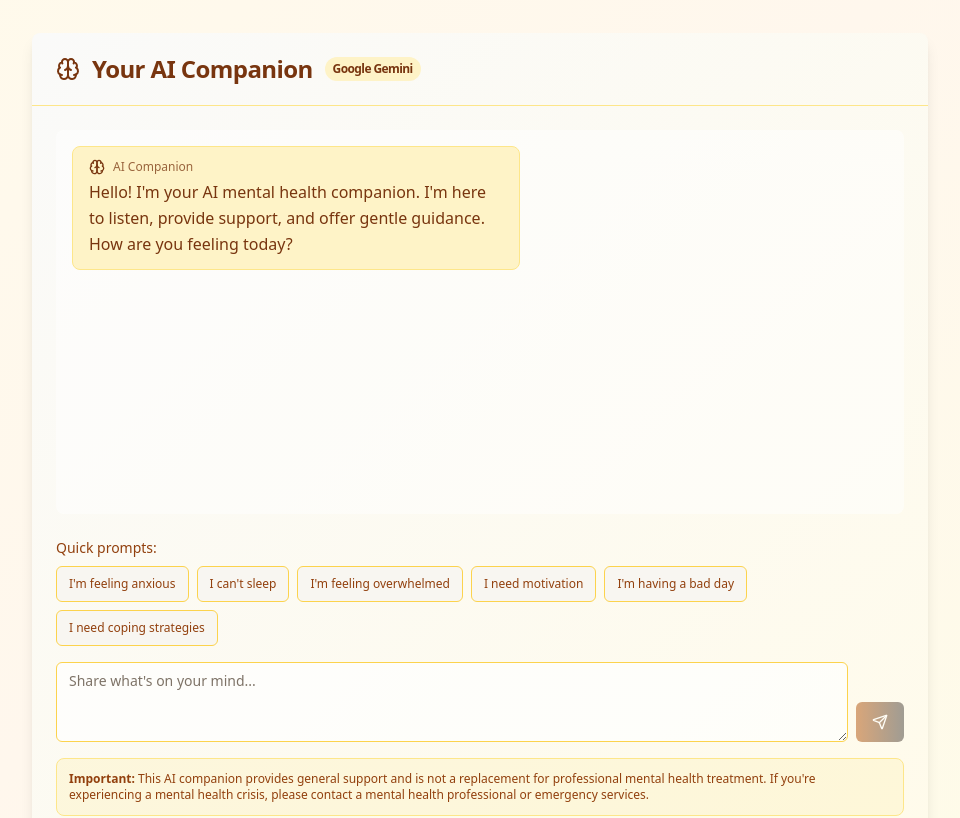
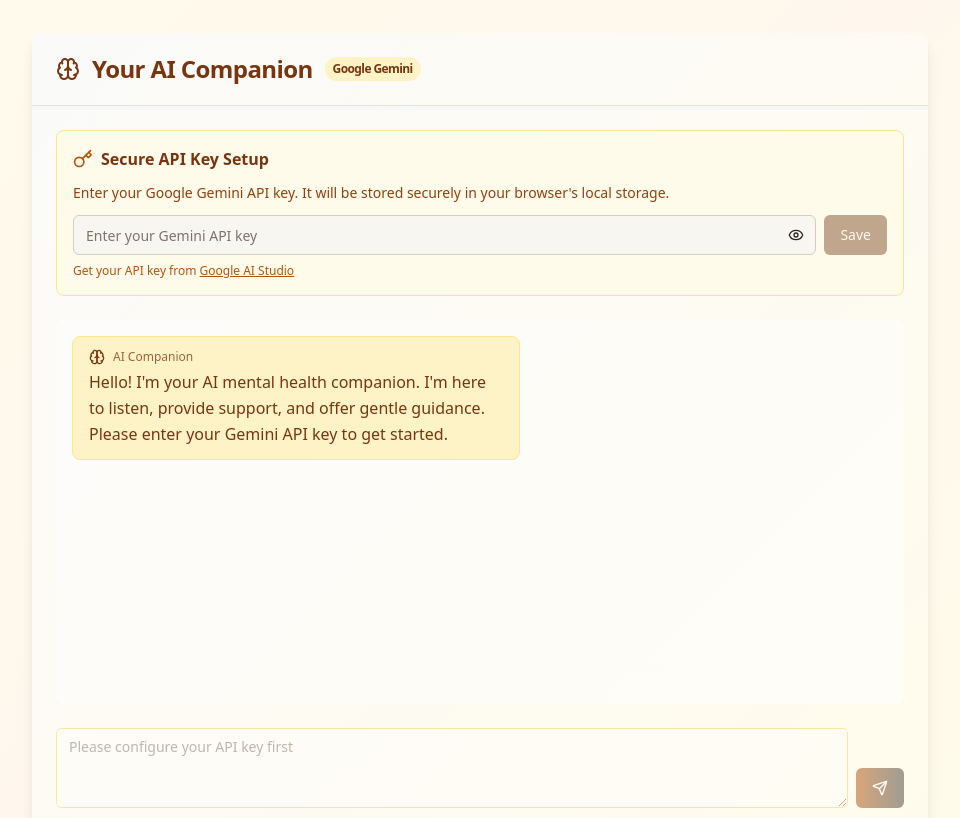
Before and after one commit to Prajusha2004/Kaleidoscope-app, a React (Vite) app: page / in a window 1280 px wide. Shown: the part 3140-3958 px from the top of the page, without its empty margins (160-1120 px from the left). Built offline with nearby package versions, Linux system fonts and the light colour scheme.

Commit message:
Enhance API security and privacy
- Implemented measures to secure the Gemini API key.
- Updated the API key for enhanced security.
- Ensured the application exclusively uses the Gemini API.

```diff
--- a/src/components/AIHelper.tsx
+++ b/src/components/AIHelper.tsx
@@ -1,8 +1,10 @@
-import React, { useState } from 'react';
+
+import React, { useState, useEffect } from 'react';
 import { Card, CardContent, CardHeader, CardTitle } from '@/components/ui/card';
 import { Button } from '@/components/ui/button';
 import { Textarea } from '@/components/ui/textarea';
-import { Brain, Send, MessageCircle } from 'lucide-react';
+import { Input } from '@/components/ui/input';
+import { Brain, Send, MessageCircle, Key, Eye, EyeOff } from 'lucide-react';
 
 interface Message {
   id: string;
@@ -15,16 +17,50 @@ const AIHelper = () => {
   const [messages, setMessages] = useState<Message[]>([
     {
       id: '1',
-      content: "Hello! I'm your AI mental health companion. I'm here to listen, provide support, and offer gentle guidance. How are you feeling today?",
+      content: "Hello! I'm your AI mental health companion. I'm here to listen, provide support, and offer gentle guidance. Please enter your Gemini API key to get started.",
       isAI: true,
       timestamp: new Date()
     }
   ]);
   const [inputMessage, setInputMessage] = useState('');
   const [isLoading, setIsLoading] = useState(false);
+  const [apiKey, setApiKey] = useState('');
+  const [showApiKey, setShowApiKey] = useState(false);
+  const [isApiKeySet, setIsApiKeySet] = useState(false);
 
+  // Load API key from localStorage on component mount
+  useEffect(() => {
+    const savedApiKey = localStorage.getItem('gemini_api_key');
+    if (savedApiKey) {
+      setApiKey(savedApiKey);
+      setIsApiKeySet(true);
+    }
+  }, []);
 
-  const GEMINI_API_KEY = 'AIzaSyCFlKJ0hXlLtkp5XybGKPypK_5MWfqiz7s';
+  const handleApiKeySave = () => {
+    if (apiKey.trim()) {
+      localStorage.setItem('gemini_api_key', apiKey.trim());
+      setIsApiKeySet(true);
+      setMessages(prev => [...prev, {
+        id: Date.now().toString(),
+        content: "Great! Your API key has been saved securely. How are you feeling today?",
+        isAI: true,
+        timestamp: new Date()
+      }]);
+    }
+  };
+
+  const handleApiKeyRemove = () => {
+    localStorage.removeItem('gemini_api_key');
+    setApiKey('');
+    setIsApiKeySet(false);
+    setMessages([{
+      id: '1',
+      content: "Your API key has been removed. Please enter a new Gemini API key to continue using the AI companion.",
+      isAI: true,
+      timestamp: new Date()
+    }]);
+  };
 
   const quickPrompts = [
     "I'm feeling anxious",
@@ -36,8 +72,12 @@ const AIHelper = () => {
   ];
 
   const generateGeminiResponse = async (userMessage: string): Promise<string> => {
+    if (!apiKey) {
+      return "Please enter your Gemini API key first to use the AI companion.";
+    }
+
     try {
-      const response = await fetch(`https://generativelanguage.googleapis.com/v1beta/models/gemini-1.5-flash:generateContent?key=${GEMINI_API_KEY}`, {
+      const response = await fetch(`https://generativelanguage.googleapis.com/v1beta/models/gemini-1.5-flash:generateContent?key=${apiKey}`, {
         method: 'POST',
         headers: {
           'Content-Type': 'application/json',
@@ -57,6 +97,13 @@ User message: ${userMessage}`
         }),
       });
 
+      if (!response.ok) {
+        if (response.status === 401) {
+          return "Invalid API key. Please check your Gemini API key and try again.";
+        }
+        throw new Error(`HTTP error! status: ${response.status}`);
+      }
+
       const data = await response.json();
 
       if (data.candidates && data.candidates[0]?.content?.parts?.[0]?.text) {
@@ -66,12 +113,12 @@ User message: ${userMessage}`
       }
     } catch (error) {
       console.error('Gemini API Error:', error);
-      return "I'm sorry, I'm having trouble responding right now. Please try again or contact a mental health professional if you need immediate support.";
+      return "I'm sorry, I'm having trouble responding right now. Please check your API key and try again, or contact a mental health professional if you need immediate support.";
     }
   };
 
   const handleSendMessage = async () => {
-    if (!inputMessage.trim()) return;
+    if (!inputMessage.trim() || !isApiKeySet) return;
 
     const userMessage: Message = {
       id: Date.now().toString(),
@@ -98,7 +145,7 @@ User message: ${userMessage}`
       console.error('Error generating AI response:', error);
       const errorResponse: Message = {
         id: (Date.now() + 1).toString(),
-        content: "I'm sorry, I'm having trouble responding right now. Please try again or contact a mental health professional if you need immediate support.",
+        content: "I'm sorry, I'm having trouble responding right now. Please check your API key and try again, or contact a mental health professional if you need immediate support.",
         isAI: true,
         timestamp: new Date()
       };
@@ -109,7 +156,9 @@ User message: ${userMessage}`
   };
 
   const handleQuickPrompt = (prompt: string) => {
+    if (isApiKeySet) {
       setInputMessage(prompt);
+    }
   };
 
   return (
@@ -120,7 +169,7 @@ User message: ${userMessage}`
             AI Mental Health Companion
           </h2>
           <p className="text-xl text-amber-800 max-w-2xl mx-auto">
-            Powered by AI - A supportive AI helper to listen, guide, and provide gentle mental health support
+            Powered by Google Gemini - A supportive AI helper to listen, guide, and provide gentle mental health support
           </p>
         </div>
 
@@ -133,9 +182,68 @@ User message: ${userMessage}`
                 <span className="text-xs bg-amber-100 px-2 py-1 rounded-full">
                   Google Gemini
                 </span>
+                {isApiKeySet && (
+                  <span className="text-xs bg-green-100 text-green-800 px-2 py-1 rounded-full">
+                    Secure
+                  </span>
+                )}
               </CardTitle>
             </CardHeader>
             <CardContent className="p-6">
+              {/* API Key Configuration */}
+              {!isApiKeySet ? (
+                <div className="mb-6 p-4 bg-amber-50 border border-amber-200 rounded-lg">
+                  <div className="flex items-center gap-2 mb-3">
+                    <Key className="w-5 h-5 text-amber-700" />
+                    <h3 className="font-semibold text-amber-900">Secure API Key Setup</h3>
+                  </div>
+                  <p className="text-sm text-amber-800 mb-3">
+                    Enter your Google Gemini API key. It will be stored securely in your browser's local storage.
+                  </p>
+                  <div className="flex gap-2">
+                    <div className="relative flex-1">
+                      <Input
+                        type={showApiKey ? "text" : "password"}
+                        value={apiKey}
+                        onChange={(e) => setApiKey(e.target.value)}
+                        placeholder="Enter your Gemini API key"
+                        className="pr-10"
+                      />
+                      <Button
+                        type="button"
+                        variant="ghost"
+                        size="sm"
+                        className="absolute right-1 top-1/2 -translate-y-1/2 h-8 w-8 p-0"
+                        onClick={() => setShowApiKey(!showApiKey)}
+                      >
+                        {showApiKey ? <EyeOff className="w-4 h-4" /> : <Eye className="w-4 h-4" />}
+                      </Button>
+                    </div>
+                    <Button onClick={handleApiKeySave} disabled={!apiKey.trim()}>
+                      Save
+                    </Button>
+                  </div>
+                  <p className="text-xs text-amber-700 mt-2">
+                    Get your API key from <a href="https://aistudio.google.com/app/apikey" target="_blank" rel="noopener noreferrer" className="underline">Google AI Studio</a>
+                  </p>
+                </div>
+              ) : (
+                <div className="mb-4 p-3 bg-green-50 border border-green-200 rounded-lg flex items-center justify-between">
+                  <div className="flex items-center gap-2">
+                    <Key className="w-4 h-4 text-green-700" />
+                    <span className="text-sm text-green-800">API key configured securely</span>
+                  </div>
+                  <Button
+                    variant="outline"
+                    size="sm"
+                    onClick={handleApiKeyRemove}
+                    className="text-red-700 border-red-300 hover:bg-red-50"
+                  >
+                    Remove Key
+                  </Button>
+                </div>
+              )}
+
               {/* Messages */}
               <div className="h-96 overflow-y-auto mb-6 space-y-4 bg-white/50 rounded-lg p-4">
                 {messages.map((message) => (
@@ -179,6 +287,7 @@ User message: ${userMessage}`
               </div>
 
               {/* Quick Prompts */}
+              {isApiKeySet && (
                 <div className="mb-4">
                   <p className="text-sm text-amber-800 mb-2">Quick prompts:</p>
                   <div className="flex flex-wrap gap-2">
@@ -195,16 +304,18 @@ User message: ${userMessage}`
                     ))}
                   </div>
                 </div>
+              )}
 
               {/* Input */}
               <div className="flex gap-2">
                 <Textarea
                   value={inputMessage}
                   onChange={(e) => setInputMessage(e.target.value)}
-                  placeholder="Share what's on your mind..."
+                  placeholder={isApiKeySet ? "Share what's on your mind..." : "Please configure your API key first"}
                   className="border-amber-300 focus:border-amber-500 bg-white/70"
+                  disabled={!isApiKeySet}
                   onKeyDown={(e) => {
-                    if (e.key === 'Enter' && !e.shiftKey) {
+                    if (e.key === 'Enter' && !e.shiftKey && isApiKeySet) {
                       e.preventDefault();
                       handleSendMessage();
                     }
@@ -212,7 +323,7 @@ User message: ${userMessage}`
                 />
                 <Button
                   onClick={handleSendMessage}
-                  disabled={!inputMessage.trim() || isLoading}
+                  disabled={!inputMessage.trim() || isLoading || !isApiKeySet}
                   className="bg-gradient-to-r from-amber-700 to-stone-700 hover:from-amber-800 hover:to-stone-800 text-white self-end"
                 >
                   <Send className="w-4 h-4" />
@@ -221,7 +332,7 @@ User message: ${userMessage}`
 
               <div className="mt-4 p-3 bg-amber-100/50 rounded-lg border border-amber-200">
                 <p className="text-xs text-amber-800">
-                  <strong>Important:</strong> This AI companion provides general support and is not a replacement for professional mental health treatment. If you're experiencing a mental health crisis, please contact a mental health professional or emergency services.
+                  <strong>Privacy & Security:</strong> Your API key is stored locally in your browser and never transmitted to our servers. This AI companion provides general support and is not a replacement for professional mental health treatment. If you're experiencing a mental health crisis, please contact a mental health professional or emergency services.
                 </p>
               </div>
             </CardContent>
```
Lines whose indentation alone changed are shown as unchanged.
